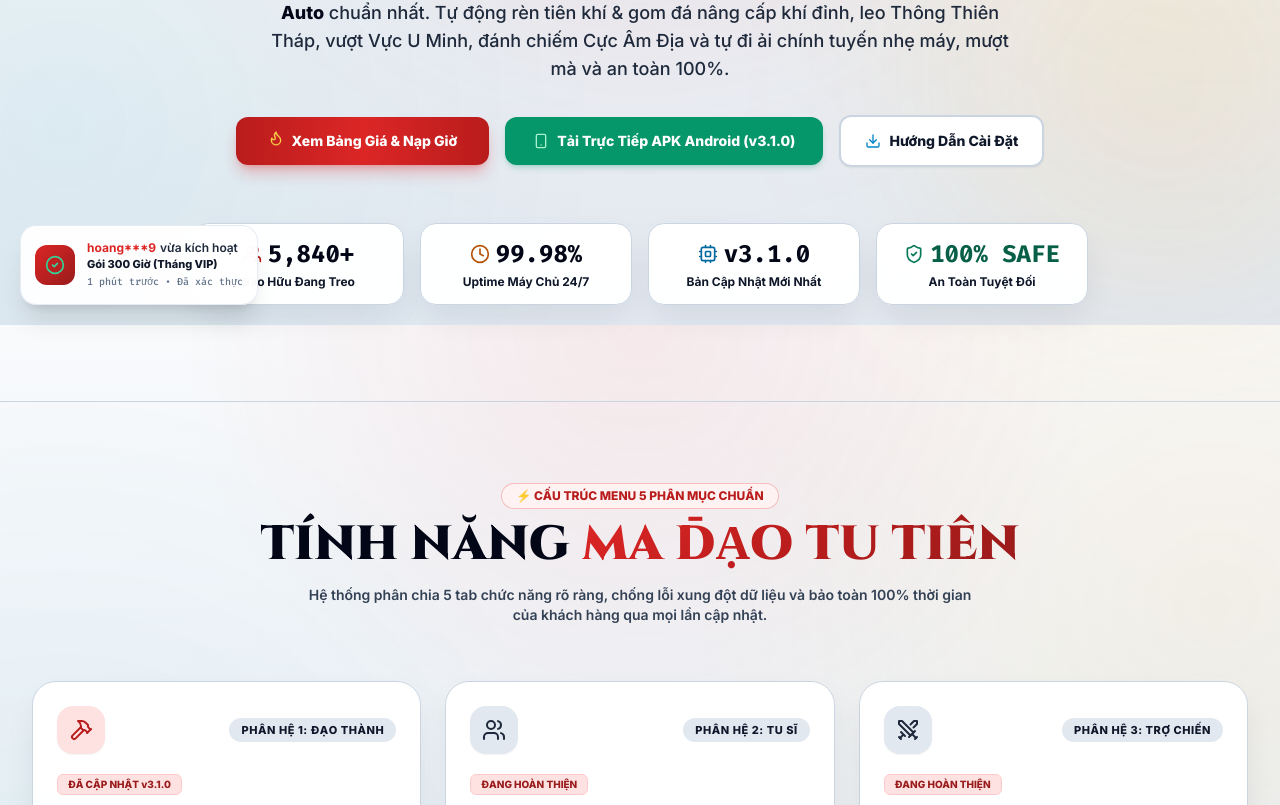
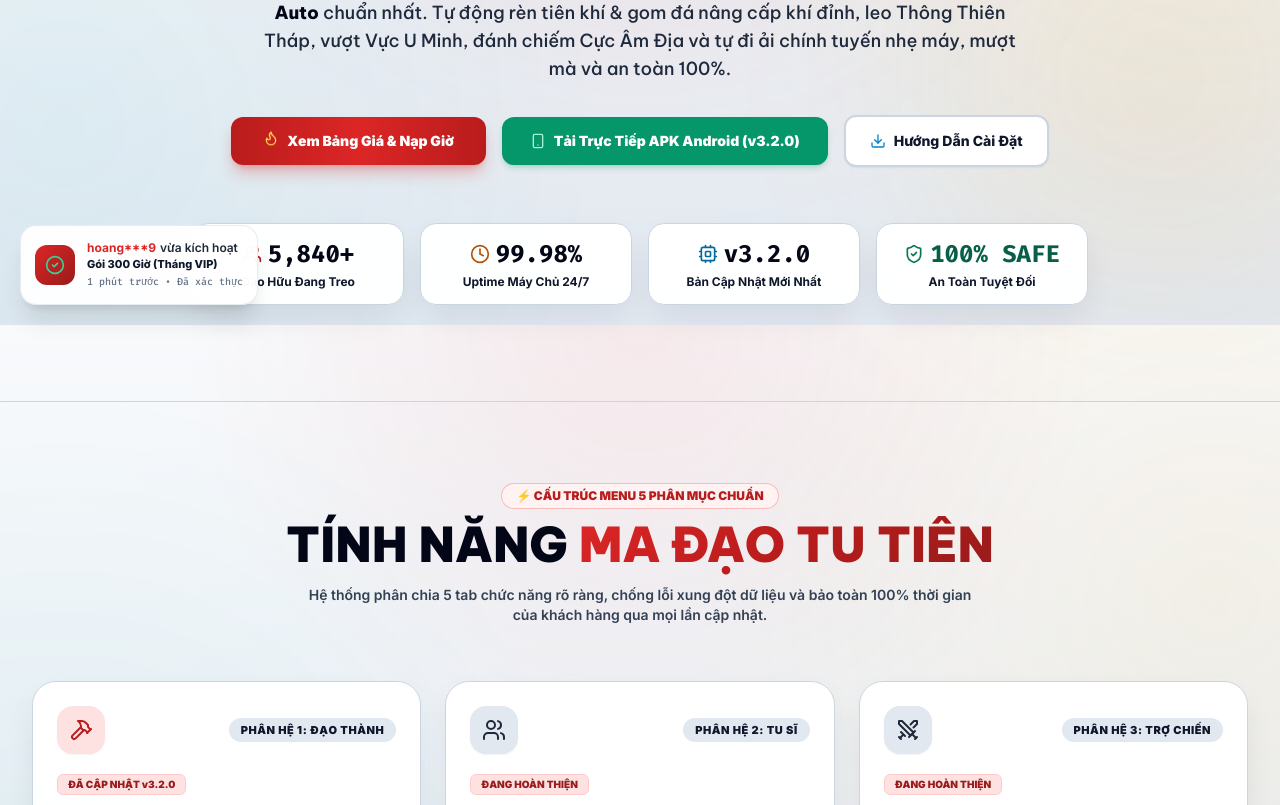
Before and after one commit to GiangDio/tiennghich-web, a Next.js app: page / in a window 1280 px wide. Shown: the part 475-1280 px from the top of the page. Built offline with nearby package versions, Linux system fonts and the light colour scheme; no server answers.

Commit message:
fix(font): switch to Be Vietnam Pro for 100% flawless Vietnamese diacritics and bump version to v3.2.0

```diff
--- a/src/app/layout.tsx
+++ b/src/app/layout.tsx
@@ -12,7 +12,7 @@ export const metadata: Metadata = {
     template: '%s | Tiên Nghịch Auto Mobile',
   },
   description:
-    'Phần mềm Tool Auto Tiên Nghịch Mobile mới nhất v3.1.0 cho Android APK & Extension PC. Tự động rèn tiên khí & tăng cấp khí đỉnh, leo Thông Thiên Tháp, vượt Vực U Minh, đánh chiếm Cực Âm Địa, tự đi Ải Chính Tuyến 24/7 nhẹ máy an toàn 100%.',
+    'Phần mềm Tool Auto Tiên Nghịch Mobile mới nhất v3.2.0 cho Android APK & Extension PC. Tự động rèn tiên khí & tăng cấp khí đỉnh, leo Thông Thiên Tháp, vượt Vực U Minh, đánh chiếm Cực Âm Địa, tự đi Ải Chính Tuyến 24/7 nhẹ máy an toàn 100%.',
   keywords: [
     'auto tiên nghịch mobile',
     'tool auto tiên nghịch mobile',
@@ -51,7 +51,7 @@ export const metadata: Metadata = {
     siteName: 'Tiên Nghịch Auto Mobile',
     title: 'Tiên Nghịch Auto Mobile - Tool Cày Tự Động Game Tiên Nghịch Mobile Uy Tín #1',
     description:
-      'Tải ngay Tool Auto Tiên Nghịch Mobile v3.1.0: Tự động rèn đồ, chiếm cực âm địa, leo tháp, ải chính tuyến. Nhận ngay 20 phút miễn phí mỗi ngày!',
+      'Tải ngay Tool Auto Tiên Nghịch Mobile v3.2.0: Tự động rèn đồ, chiếm cực âm địa, leo tháp, ải chính tuyến. Nhận ngay 20 phút miễn phí mỗi ngày!',
     images: [
       {
         url: 'https://tiennghich-payos.onrender.com/download/preview.png',
@@ -101,7 +101,7 @@ export default function RootLayout({ children }: { children: React.ReactNode })
         <link rel="preconnect" href="https://fonts.googleapis.com" />
         <link rel="preconnect" href="https://fonts.gstatic.com" crossOrigin="anonymous" />
         <link
-          href="https://fonts.googleapis.com/css2?family=Cinzel:wght@600;700;800;900&family=Inter:wght@400;500;600;700;800&family=Fira+Code:wght@500;600;700&display=swap"
+          href="https://fonts.googleapis.com/css2?family=Be+Vietnam+Pro:ital,wght@0,300;0,400;0,500;0,600;0,700;0,800;0,900;1,700;1,900&family=Inter:wght@400;500;600;700;800;900&family=Fira+Code:wght@500;600;700&display=swap"
           rel="stylesheet"
         />
         <JsonLd />
--- a/src/app/page.tsx
+++ b/src/app/page.tsx
@@ -36,7 +36,7 @@ export default function HomePage() {
               📥 TRUNG TÂM TẢI VỀ
             </div>
             <h2 className="mt-3 text-3xl font-black text-slate-950 sm:text-4xl font-cinzel dark:text-white">
-              TẢI TOOL AUTO <span className="text-blood-gradient">TIÊN NGHỊCH MOBILE v3.1.0</span>
+              TẢI TOOL AUTO <span className="text-blood-gradient">TIÊN NGHỊCH MOBILE v3.2.0</span>
             </h2>
             <p className="mx-auto mt-4 max-w-2xl text-xs sm:text-sm text-slate-700 dark:text-slate-300 font-semibold">
               Tải bản APK cho điện thoại Android hoặc Extension ZIP cho trình duyệt máy tính PC. Cả 2 đều tự động cập nhật OTA khi có phiên bản mới mà không bao giờ mất giờ.
@@ -80,7 +80,7 @@ export default function HomePage() {
                   href={`${AUTO_SERVER_URL}/download/TienNghichAuto_Extension_PC.zip`}
                   className="flex items-center justify-center gap-2 rounded-xl bg-slate-950 py-3 text-xs font-black text-white shadow-md hover:bg-slate-800 active:scale-95 transition-all dark:bg-amber-600 dark:hover:bg-amber-500"
                 >
-                  <Download className="h-4 w-4" /> Tải Extension ZIP (v3.1.0)
+                  <Download className="h-4 w-4" /> Tải Extension ZIP (v3.2.0)
                 </a>
               </div>
             </div>
@@ -121,7 +121,7 @@ export default function HomePage() {
                   href={`${AUTO_SERVER_URL}/download/TienNghichAuto.apk`}
                   className="flex items-center justify-center gap-2 rounded-xl bg-blood-600 py-3 text-xs font-black text-white shadow-md shadow-blood-600/30 hover:bg-blood-700 active:scale-95 transition-all"
                 >
-                  <Download className="h-4 w-4" /> Tải Ứng Dụng APK (v3.1.0)
+                  <Download className="h-4 w-4" /> Tải Ứng Dụng APK (v3.2.0)
                 </a>
               </div>
             </div>
--- a/src/components/home/FeatureShowcase.tsx
+++ b/src/components/home/FeatureShowcase.tsx
@@ -10,7 +10,7 @@ const featureTabs = [
     tabName: 'ĐẠO THÀNH',
     title: 'Rèn Tiên Khí & Nâng Khí Đỉnh Tự Động',
     desc: 'Tự động chọn lọc thuộc tính đánh giá tăng, lưu & rèn. So sánh trang bị mới thay thế đồ cũ và phân tách. Khi đủ Đá Sao Trời sẽ tự động nâng cấp Khí Đỉnh và dừng tool an toàn. Kèm tính năng Đấu Tiên Đài tự động.',
-    badge: 'ĐÃ CẬP NHẬT v3.1.0',
+    badge: 'ĐÃ CẬP NHẬT v3.2.0',
     iconColor: 'bg-blood-100 text-blood-700 dark:bg-blood-950/60 dark:text-blood-400',
   },
   {
@@ -37,7 +37,7 @@ const featureTabs = [
     tabName: 'LỊCH LUYỆN',
     title: 'Leo Tháp, Vực U Minh & Chiếm Cực Âm Địa',
     desc: 'Tự động leo Thông Thiên Tháp liên tục thu thập mốc quà. Vượt Vực U Minh nhận tài nguyên hiếm. Tự động quét Cực Âm Địa ưu tiên chọn động phủ còn chỗ trống (10/10, 25/25, 50/50, 200/200) để đánh chiếm tu luyện.',
-    badge: 'ĐÃ CẬP NHẬT v3.1.0',
+    badge: 'ĐÃ CẬP NHẬT v3.2.0',
     iconColor: 'bg-amber-100 text-amber-800 dark:bg-amber-950/60 dark:text-amber-400',
   },
   {
@@ -46,7 +46,7 @@ const featureTabs = [
     tabName: 'MA ĐẠO',
     title: 'Ải Chính Tuyến, Treo Máy & Rút X1000',
     desc: 'Tự động nhận thưởng treo máy & mua thêm lượt. Tự động đi Ải Chính Tuyến (bắt đầu, tự xếp đội hình, skip tức thì, tự qua ải kế, nhận thưởng vượt). Tự làm nhiệm vụ Quà Tiên Duyên trong sự kiện Rút X1000.',
-    badge: 'ĐÃ CẬP NHẬT v3.1.0',
+    badge: 'ĐÃ CẬP NHẬT v3.2.0',
     iconColor: 'bg-blood-100 text-blood-700 dark:bg-blood-950/60 dark:text-blood-400',
   },
   {
--- a/src/components/home/HeroSection.tsx
+++ b/src/components/home/HeroSection.tsx
@@ -17,7 +17,7 @@ export default function HeroSection() {
         <div className="inline-flex flex-wrap items-center justify-center gap-1.5 sm:gap-2 rounded-full border border-slate-300 bg-white/95 px-3 py-1 sm:px-4 sm:py-1.5 shadow-sm dark:bg-slate-900/95 dark:border-blood-500/40 max-w-full">
           <span className="flex h-2 w-2 sm:h-2.5 sm:w-2.5 rounded-full bg-blood-600 animate-pulse" />
           <span className="text-[11px] sm:text-xs font-black text-slate-900 dark:text-slate-100">
-            <span className="text-blood-700 dark:text-blood-400">Tool Auto Tiên Nghịch Mobile</span> • Cày Tự Động v3.1.0 • Rèn Khí Đỉnh • Chiếm Cực Âm Địa
+            <span className="text-blood-700 dark:text-blood-400">Tool Auto Tiên Nghịch Mobile</span> • Cày Tự Động v3.2.0 • Rèn Khí Đỉnh • Chiếm Cực Âm Địa
           </span>
         </div>
 
@@ -48,7 +48,7 @@ export default function HeroSection() {
             className="w-full sm:w-auto flex items-center justify-center gap-2 rounded-xl bg-emerald-600 px-6 sm:px-7 py-3.5 text-xs sm:text-sm font-black text-white shadow-md shadow-emerald-600/20 hover:bg-emerald-700 active:scale-95 transition-all"
           >
             <Smartphone className="h-4 w-4 text-emerald-200" />
-            <span>Tải Trực Tiếp APK Android (v3.1.0)</span>
+            <span>Tải Trực Tiếp APK Android (v3.2.0)</span>
           </a>
 
           <Link
@@ -81,7 +81,7 @@ export default function HeroSection() {
           <div className="rounded-2xl glass-milky-card p-3.5 sm:p-4.5 text-center dark:bg-slate-900/95 dark:border-slate-700">
             <div className="flex items-center justify-center gap-1.5 text-sky-700 dark:text-sky-400">
               <Cpu className="h-4 w-4 sm:h-5 sm:w-5" />
-              <span className="text-lg sm:text-2xl font-black text-slate-950 dark:text-white font-mono">v3.1.0</span>
+              <span className="text-lg sm:text-2xl font-black text-slate-950 dark:text-white font-mono">v3.2.0</span>
             </div>
             <div className="mt-1 text-[11px] sm:text-xs text-slate-900 dark:text-slate-200 font-bold">Bản Cập Nhật Mới Nhất</div>
           </div>
--- a/src/components/home/InstallationGuide.tsx
+++ b/src/components/home/InstallationGuide.tsx
@@ -106,7 +106,7 @@ export default function InstallationGuide() {
                   href={`${AUTO_SERVER_URL}/download/TienNghichAuto.apk`}
                   className="mt-2 inline-flex w-full items-center justify-center gap-2 rounded-xl bg-blood-600 py-2.5 text-xs font-black text-white shadow-md hover:bg-blood-700 transition-all"
                 >
-                  <Download className="h-4 w-4" /> Tải Ngay (v3.1.0 APK)
+                  <Download className="h-4 w-4" /> Tải Ngay (v3.2.0 APK)
                 </a>
               </div>
 
--- a/src/components/home/VerifiedReviews.tsx
+++ b/src/components/home/VerifiedReviews.tsx
@@ -22,7 +22,7 @@ const reviews = [
     plan: 'Gói 300 Giờ (Tháng VIP)',
     date: '3 ngày trước',
     comment:
-      'Điểm cộng lớn nhất là khoản Cực Âm Địa, trước kia toàn phải căn giờ vào chiếm mệt mỏi, giờ tool tự tìm động phủ còn chỗ để chiếm. Quá hài lòng với bản cập nhật v3.1.0 này!',
+      'Điểm cộng lớn nhất là khoản Cực Âm Địa, trước kia toàn phải căn giờ vào chiếm mệt mỏi, giờ tool tự tìm động phủ còn chỗ để chiếm. Quá hài lòng với bản cập nhật v3.2.0 này!',
   },
   {
     author: 'Tiêu Diệt Yêu Ma',
--- a/src/components/layout/Footer.tsx
+++ b/src/components/layout/Footer.tsx
@@ -99,7 +99,7 @@ export default function Footer() {
             © {new Date().getFullYear()} <b className="text-slate-800 dark:text-slate-200">Tiên Nghịch Auto Mobile</b>. Mọi quyền được bảo lưu.
           </div>
           <div className="text-[11px] text-slate-500 dark:text-slate-400">
-            Tool cày tự động Tiên Nghịch Mobile • Phiên bản v3.1.0 Live
+            Tool cày tự động Tiên Nghịch Mobile • Phiên bản v3.2.0 Live
           </div>
         </div>
       </div>
--- a/src/components/layout/Navbar.tsx
+++ b/src/components/layout/Navbar.tsx
@@ -242,7 +242,7 @@ export default function Navbar() {
                 href={`${AUTO_SERVER_URL}/download/TienNghichAuto.apk`}
                 className="flex items-center justify-center gap-2 rounded-xl bg-emerald-600 py-2.5 px-3 text-xs font-black text-white shadow-md shadow-emerald-600/20 mb-1"
               >
-                <Smartphone className="h-4 w-4" /> Tải Ngay APK Cho Android (v3.1.0)
+                <Smartphone className="h-4 w-4" /> Tải Ngay APK Cho Android (v3.2.0)
               </a>
 
               <Link
--- a/tailwind.config.ts
+++ b/tailwind.config.ts
@@ -48,8 +48,9 @@ const config: Config = {
         },
       },
       fontFamily: {
-        sans: ['Inter', '-apple-system', 'BlinkMacSystemFont', 'Segoe UI', 'Roboto', 'sans-serif'],
-        cinzel: ['Cinzel', 'serif'],
+        sans: ['"Be Vietnam Pro"', 'Inter', '-apple-system', 'BlinkMacSystemFont', 'Segoe UI', 'Roboto', 'sans-serif'],
+        cinzel: ['"Be Vietnam Pro"', 'Inter', 'sans-serif'],
+        heading: ['"Be Vietnam Pro"', 'Inter', 'sans-serif'],
         mono: ['Fira Code', 'monospace'],
       },
       boxShadow: {
```
